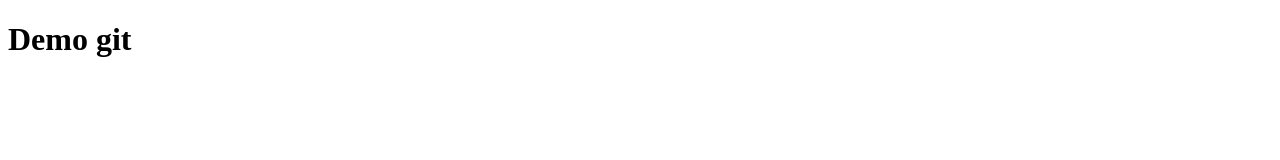
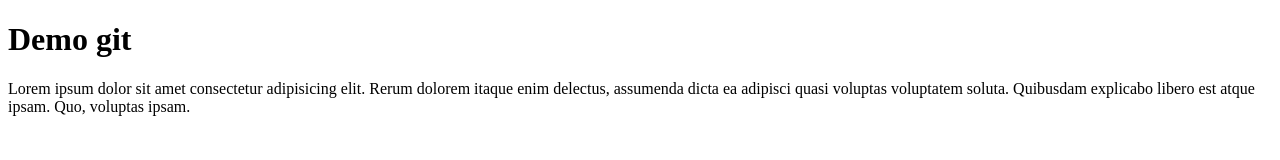
Before and after one commit to Nhan154/tailwindCSS_personal, a plain HTML site: page index.html in a window 1280 px wide. Drawn offline with Linux system fonts and the light colour scheme.

Commit message:
update code index.html

```diff
--- a/index.html
+++ b/index.html
@@ -7,5 +7,6 @@
 </head>
 <body>
     <h1>Demo git</h1>
+    <p>Lorem ipsum dolor sit amet consectetur adipisicing elit. Rerum dolorem itaque enim delectus, assumenda dicta ea adipisci quasi voluptas voluptatem soluta. Quibusdam explicabo libero est atque ipsam. Quo, voluptas ipsam.</p>
 </body>
 </html>
```
